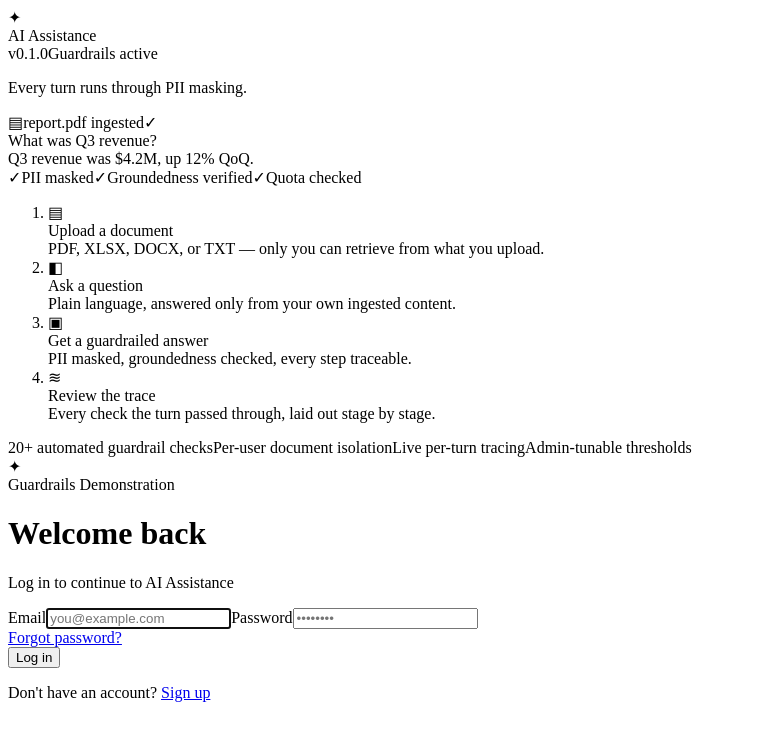
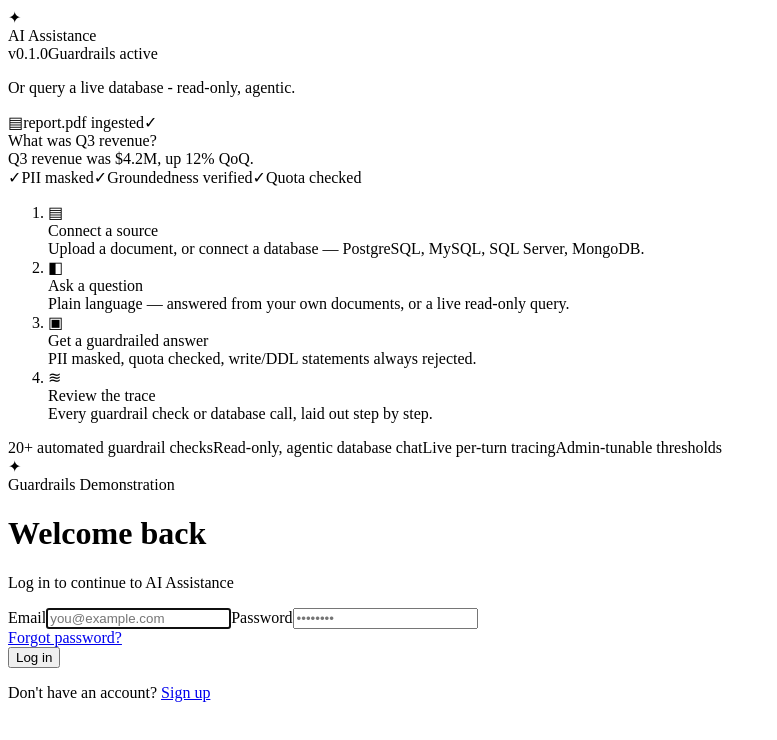
Before and after one commit to ghiridharravi-athenatec/langgraph_training, a React (Vite) app in the folder frontend/: page /login in a window 1280 px wide. Shown: the top 740 px of the page, without its empty margins (0-777 px from the left). Built offline with nearby package versions, Linux system fonts and the light colour scheme; no server answers; the HTML template or start-up script is replaced by a standard one.

Commit message:
Bug fixes

```diff
--- a/frontend/src/pages/Login.jsx
+++ b/frontend/src/pages/Login.jsx
@@ -7,6 +7,7 @@ import pkg from "../../package.json";
 
 const TAGLINES = [
   "Grounded in your own documents.",
+  "Or query a live database - read-only, agentic.",
   "Every turn runs through PII masking.",
   "Quota, groundedness, and safety - checked live.",
   "Nothing answered without a traceable source.",
@@ -16,34 +17,52 @@ const TAGLINES = [
 const HOW_IT_WORKS = [
   {
     icon: "▤",
-    title: "Upload a document",
-    desc: "PDF, XLSX, DOCX, or TXT — only you can retrieve from what you upload.",
+    title: "Connect a source",
+    desc: "Upload a document, or connect a database — PostgreSQL, MySQL, SQL Server, MongoDB.",
   },
   {
     icon: "◧",
     title: "Ask a question",
-    desc: "Plain language, answered only from your own ingested content.",
+    desc: "Plain language — answered from your own documents, or a live read-only query.",
   },
   {
     icon: "▣",
     title: "Get a guardrailed answer",
-    desc: "PII masked, groundedness checked, every step traceable.",
+    desc: "PII masked, quota checked, write/DDL statements always rejected.",
   },
   {
     icon: "≋",
     title: "Review the trace",
-    desc: "Every check the turn passed through, laid out stage by stage.",
+    desc: "Every guardrail check or database call, laid out step by step.",
   },
 ];
 
 const FEATURE_HIGHLIGHTS = [
   "20+ automated guardrail checks",
-  "Per-user document isolation",
+  "Read-only, agentic database chat",
   "Live per-turn tracing",
   "Admin-tunable thresholds",
 ];
 
-const GUARDRAIL_CHECKS = ["PII masked", "Groundedness verified", "Quota checked"];
+// Alternates between the two chat surfaces each cycle - see DemoConversation.
+// The typewriter animation's step count (theme.css's type-answer keyframe) is
+// tuned for ~34 characters, so both answers are kept close to that length.
+const DEMO_SCENARIOS = [
+  {
+    sourceIcon: "▤",
+    sourceLabel: "report.pdf ingested",
+    question: "What was Q3 revenue?",
+    answer: "Q3 revenue was $4.2M, up 12% QoQ.",
+    checks: ["PII masked", "Groundedness verified", "Quota checked"],
+  },
+  {
+    sourceIcon: "⛁",
+    sourceLabel: "sales_db connected",
+    question: "How many orders this month?",
+    answer: "There were 1,284 orders this month.",
+    checks: ["Read-only enforced", "Query validated", "Quota checked"],
+  },
+];
 
 function TaglineRotator() {
   const [index, setIndex] = useState(0);
@@ -65,6 +84,8 @@ function TaglineRotator() {
 function DemoConversation() {
   const [step, setStep] = useState(0);
   const [fading, setFading] = useState(false);
+  const [scenarioIndex, setScenarioIndex] = useState(0);
+  const scenario = DEMO_SCENARIOS[scenarioIndex];
 
   useEffect(() => {
     let cancelled = false;
@@ -80,7 +101,13 @@ function DemoConversation() {
       timers.push(setTimeout(() => !cancelled && setStep(4), 3400));
       timers.push(setTimeout(() => !cancelled && setStep(5), 5100));
       timers.push(setTimeout(() => !cancelled && setFading(true), 8400));
-      timers.push(setTimeout(cycle, 9100));
+      timers.push(
+        setTimeout(() => {
+          if (cancelled) return;
+          setScenarioIndex((i) => (i + 1) % DEMO_SCENARIOS.length);
+          cycle();
+        }, 9100)
+      );
     }
 
     cycle();
@@ -94,15 +121,15 @@ function DemoConversation() {
     <div className={`auth-demo-card ${fading ? "auth-demo-fading" : ""}`}>
       {step >= 1 && (
         <div className="auth-demo-doc-row animate-in">
-          <span className="auth-demo-doc-icon">▤</span>
-          <span>report.pdf ingested</span>
+          <span className="auth-demo-doc-icon">{scenario.sourceIcon}</span>
+          <span>{scenario.sourceLabel}</span>
           <span className="auth-demo-check">✓</span>
         </div>
       )}
 
       {step >= 2 && (
         <div className="auth-demo-bubble-row animate-in">
-          <span className="auth-demo-bubble">What was Q3 revenue?</span>
+          <span className="auth-demo-bubble">{scenario.question}</span>
         </div>
       )}
 
@@ -116,13 +143,15 @@ function DemoConversation() {
 
       {step >= 4 && (
         <div className="auth-demo-answer-row">
-          <span className="auth-demo-answer-typeline">Q3 revenue was $4.2M, up 12% QoQ.</span>
+          <span key={scenarioIndex} className="auth-demo-answer-typeline">
+            {scenario.answer}
+          </span>
         </div>
       )}
 
       {step >= 5 && (
         <div className="auth-demo-checks-row">
-          {GUARDRAIL_CHECKS.map((check, i) => (
+          {scenario.checks.map((check, i) => (
             <span key={check} className="auth-demo-check-pill animate-in" style={{ animationDelay: `${i * 180}ms` }}>
               <span className="auth-demo-check">✓</span>
               {check}
```
